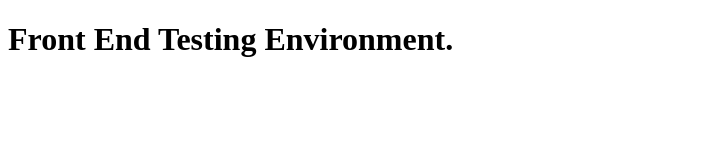
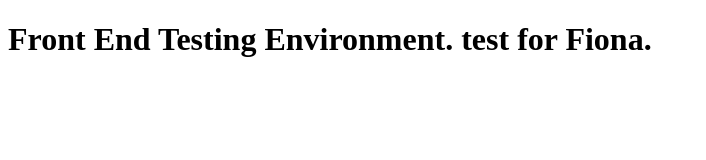
Before and after one commit to yl2nv/front_end, a plain HTML site: page index.html in a window 1280 px wide. Shown: the whole page, without its empty margins (0-706 px from the left). Drawn offline with Linux system fonts and the light colour scheme.

Commit message:
testing for fiona

```diff
--- a/index.html
+++ b/index.html
@@ -6,6 +6,7 @@
     <title>Document</title>
 </head>
 <body>
-    <h1>Front End Testing Environment.</h1>
+    <h1>Front End Testing Environment.  test for Fiona.
+    </h1>
 </body>
 </html>
```
